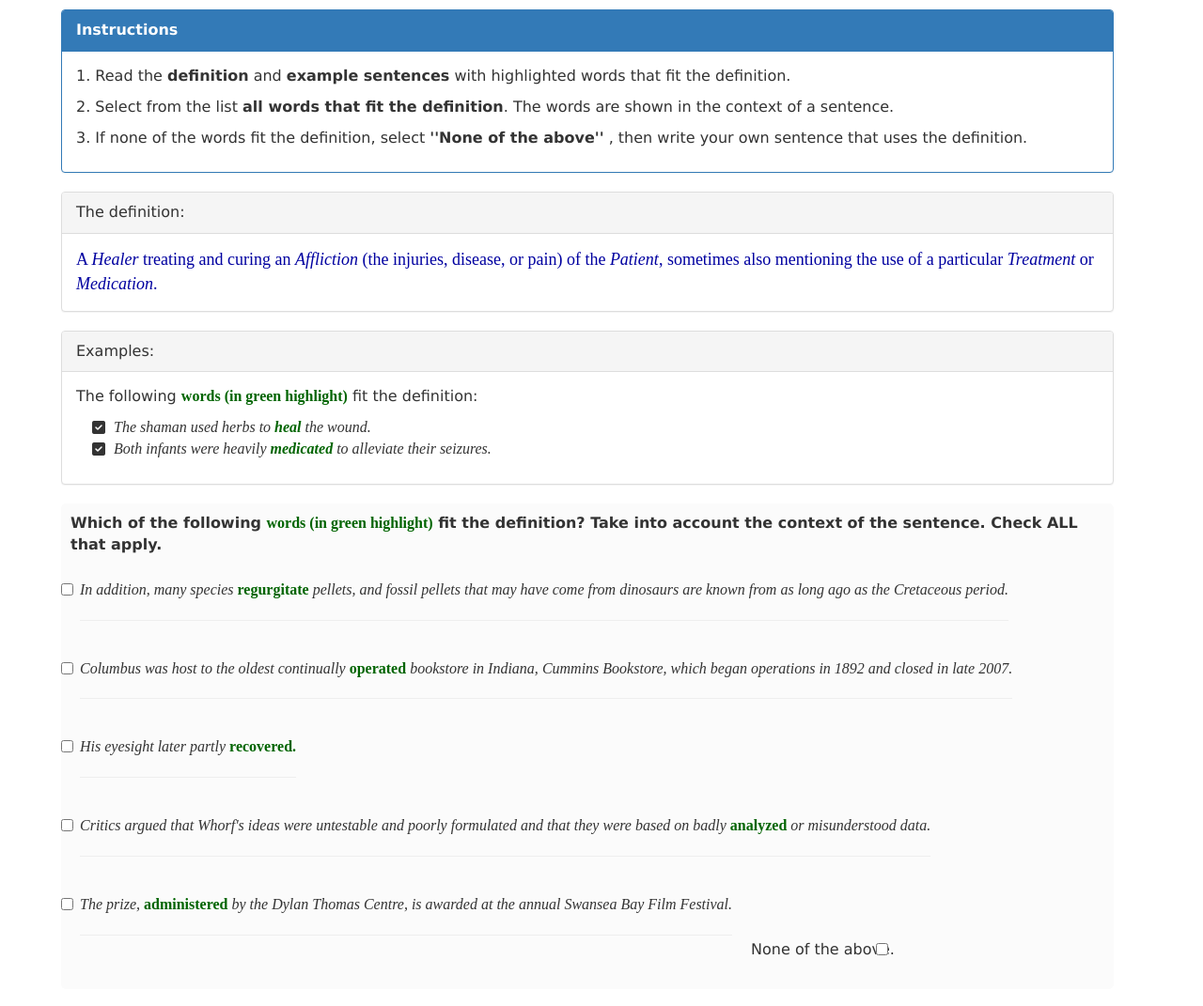
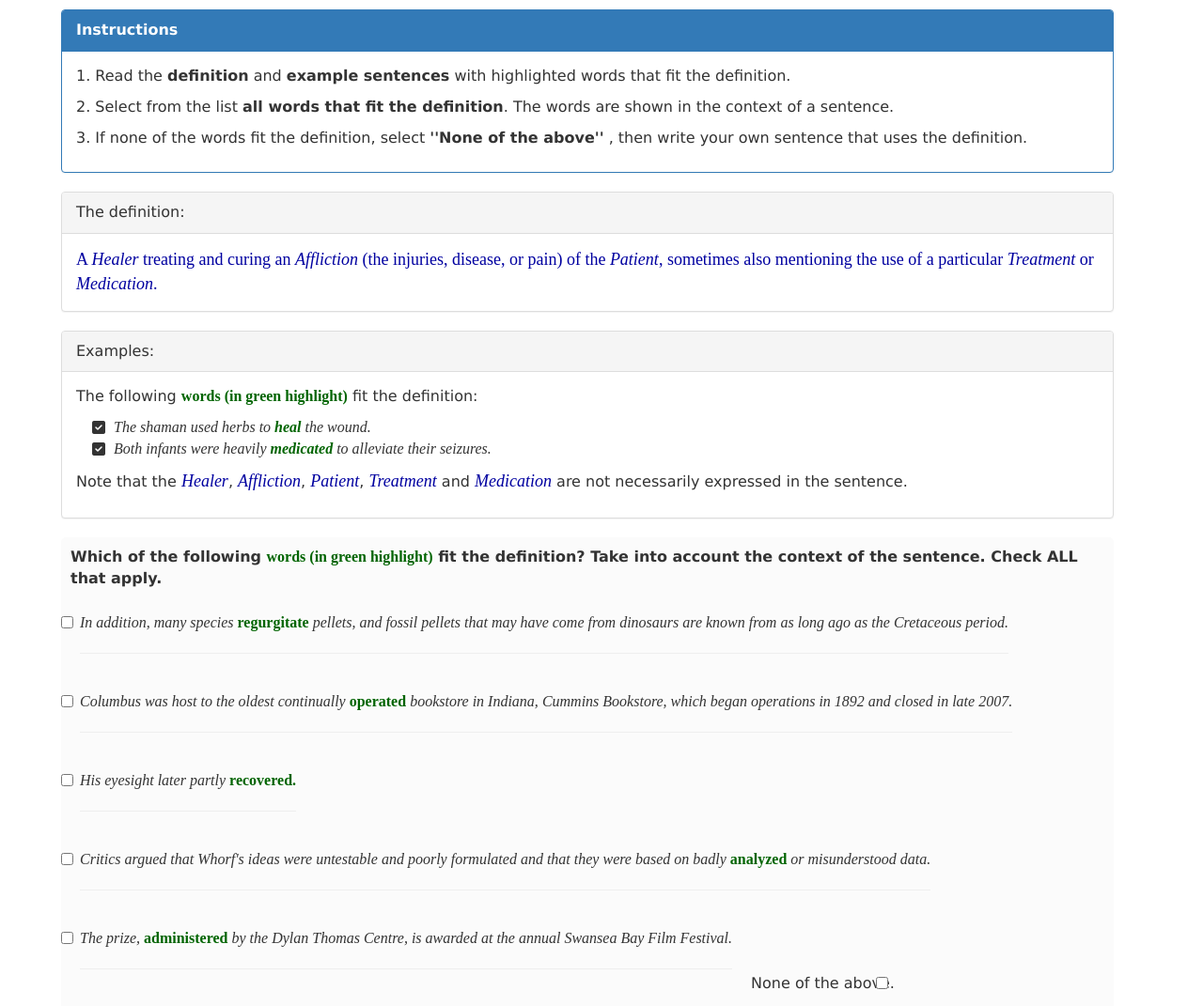
Before and after one commit to ancadumitrache/ancadumitrache.github.io, a plain HTML site: page frames/frame-centric-examples.html in a window 1280 px wide. Shown: the whole page at 94% size. Drawn offline with nearby package versions, Linux system fonts and the light colour scheme.

Commit message:
fixed frame-centric task

```diff
--- a/frames/frame-centric-examples.html
+++ b/frames/frame-centric-examples.html
@@ -53,6 +53,7 @@ Write a sentence with a word that fits the definition:
 <input id="e" name="e" type="hidden" value="5,8,5,18,3" />
 <input id="examples" name="examples" type="hidden" value="'The shaman used herbs to <span id='phrase_question'>heal</span> the wound.','Both infants were heavily <span id='phrase_question'>medicated</span> to alleviate their seizures.'" />
 <input id="examplewords" name="examplewords" type="hidden" value="heal,medicated" />
+<input id="frameelems" name="frameelems" type="hidden" value="Healer,Affliction,Patient,Treatment,Medication" />
 
 </fieldset>
 
@@ -151,6 +152,8 @@ b.frame {
   examples_array[examples_array.length - 1] = examples_array[examples_array.length - 1].slice(0, -1);
   var exterms = document.getElementById("examplewords");
   var exterms_array = exterms.getAttribute("value").split(",");
+  var frameelems = document.getElementById("frameelems");
+  var frameelems_array = frameelems.getAttribute("value").split(",");
 
   var example_explanation = document.createElement("p");
   example_explanation.innerHTML = "The following <span id='phrase_question'>words (in green highlight)</span> fit the definition:" ;
@@ -167,7 +170,16 @@ b.frame {
 //    list_elem.appendChild(document.createElement("BR"));
   }
   document.getElementById("example-panel").appendChild(list_elem);
-
+  var expl_par = document.createElement("p");
+  expl_par_str = "Note that the ";
+  for (var idx = 0; idx < frameelems_array.length; idx++) {
+    expl_par_str += "<span class=\"definition\"><em>" + frameelems_array[idx] + "</em></span>";
+    if (idx < frameelems_array.length - 2) expl_par_str += ", ";
+    if (idx == frameelems_array.length - 2) expl_par_str += " and ";
+  }
+  expl_par_str += " are not necessarily expressed in the sentence.";
+  expl_par.innerHTML = expl_par_str;
+  document.getElementById("example-panel").appendChild(expl_par);
 
   for (var idx = 0; idx < phrases_array.length; idx++) {
     var input = document.createElement("input");
```
